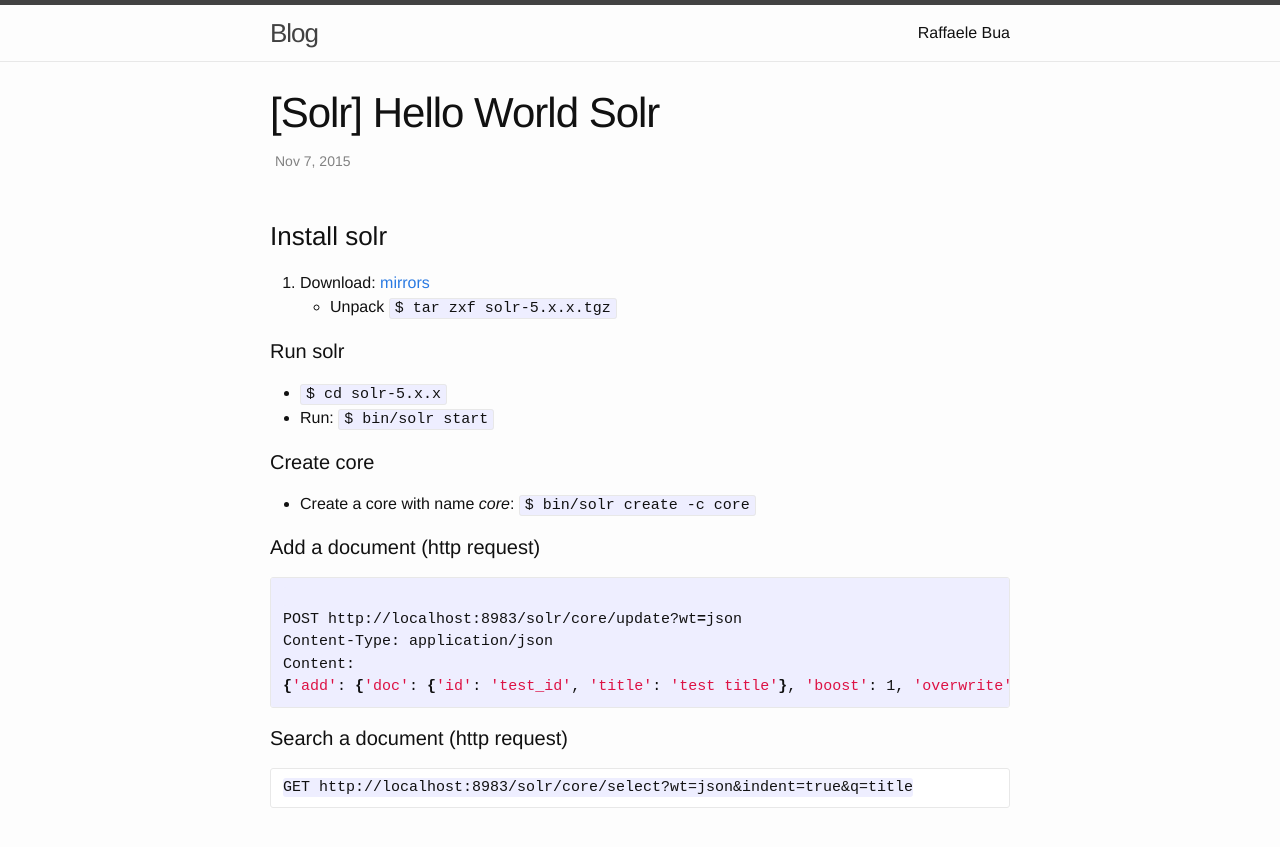
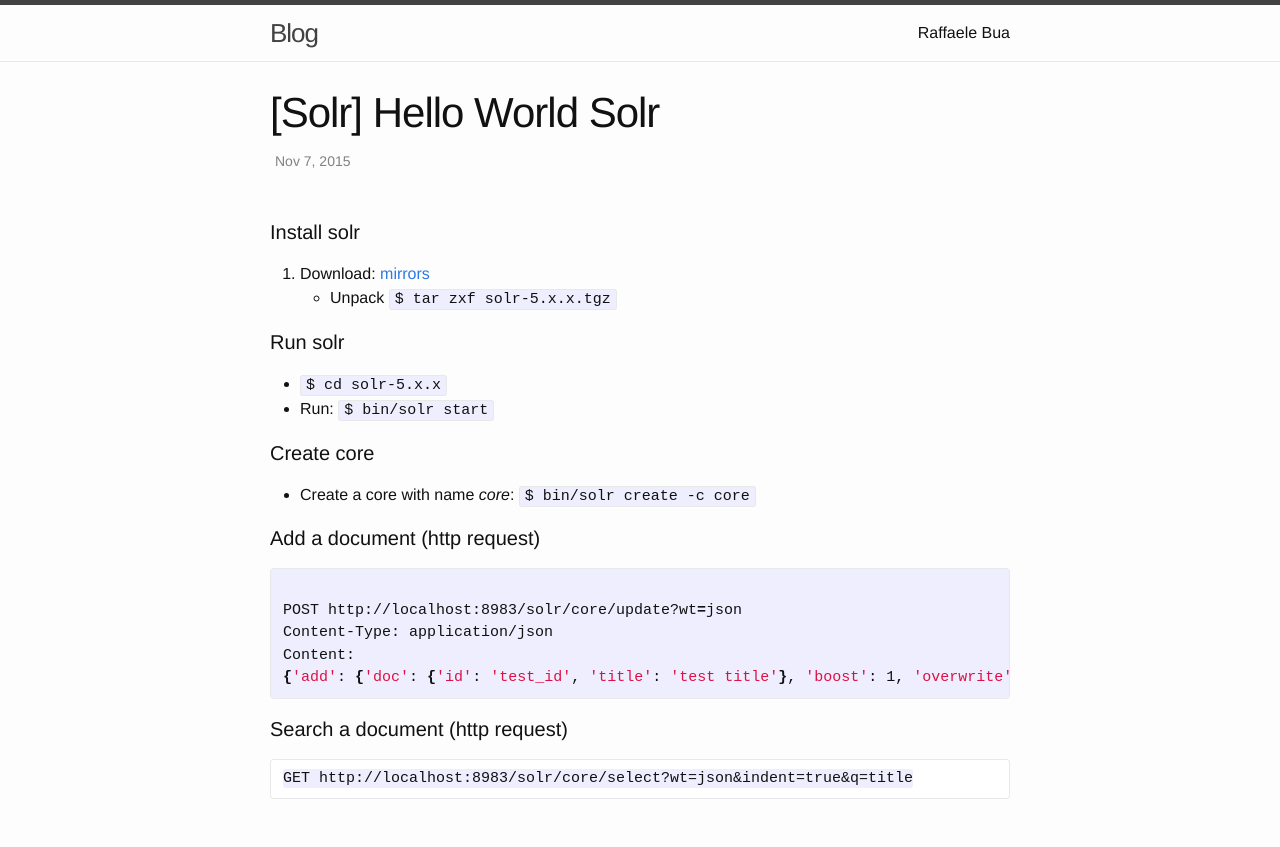
Before and after one commit to buele/buele.github.io, a Jekyll site: the page built from _posts/2015-11-07-hello-world-solr.markdown, in a window 1280 px wide. Shown: the top 847 px of the page. Built offline with Jekyll 4.4.1, drawn with Linux system fonts in a browser that asks for light colours.

````diff
--- a/_posts/2015-11-07-hello-world-solr.markdown
+++ b/_posts/2015-11-07-hello-world-solr.markdown
@@ -5,7 +5,7 @@ date:   2015-11-07 16:32:42
 categories: solr
 ---
 
-### Install solr
+#### Install solr
  1. Download: [mirrors](http://www.apache.org/dyn/closer.lua/lucene/solr/5.3.1)
  - Unpack ``` $ tar zxf solr-5.x.x.tgz ```
 
````
